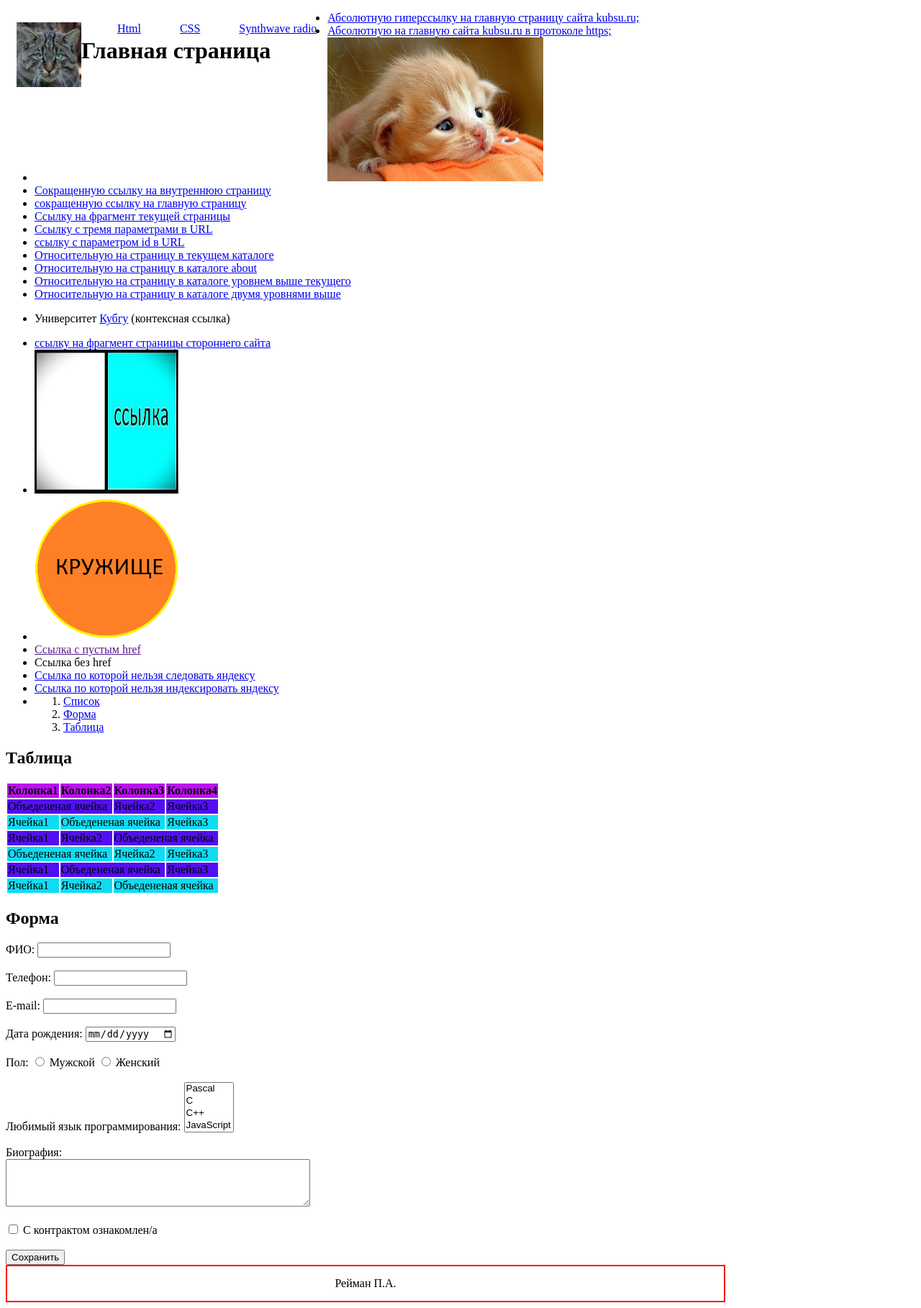
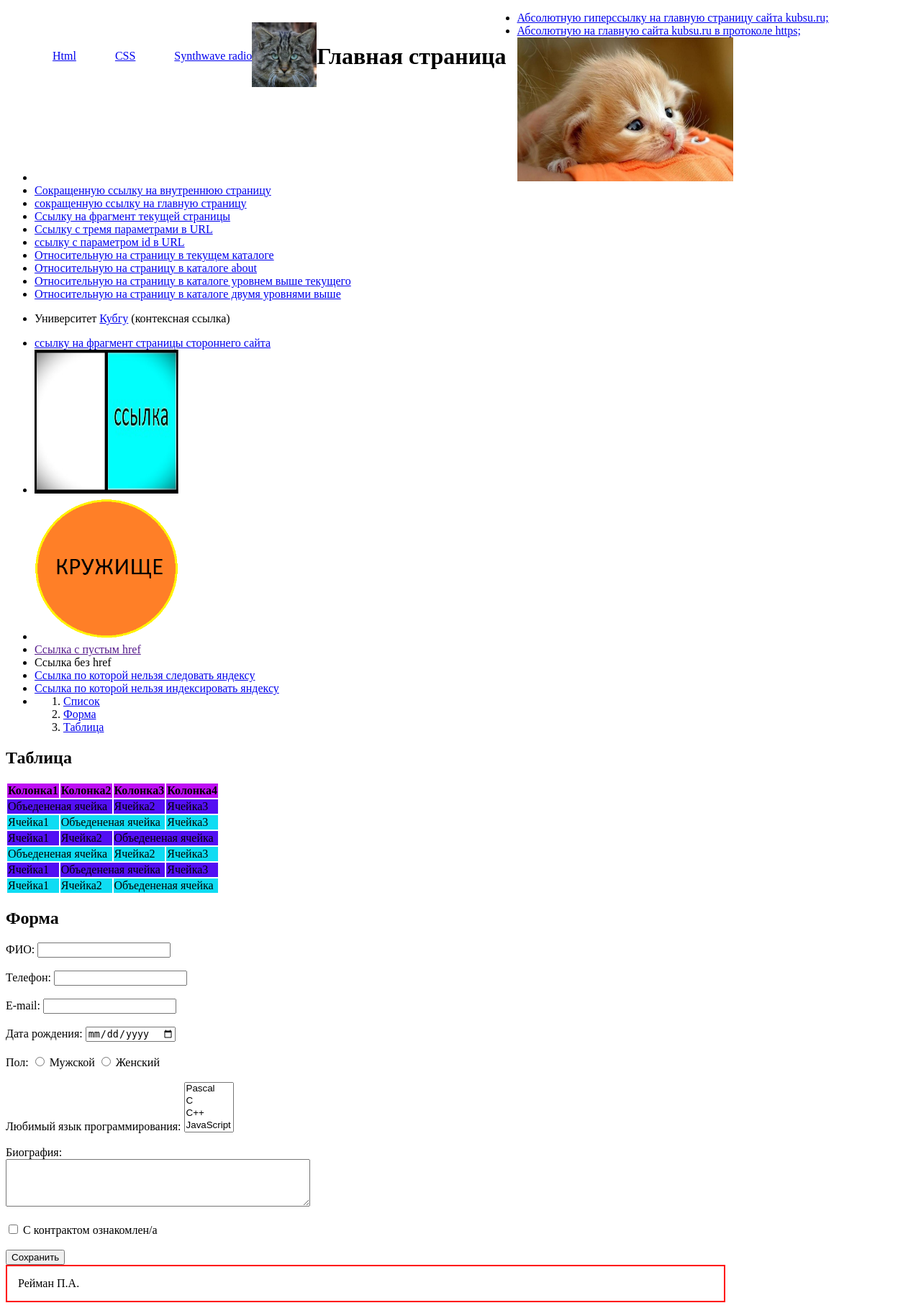
Before and after one commit to PavelReiman/PavelReiman.github.io, a PHP site: page /Two_lessons/index.html in a window 1280 px wide. Shown: the whole page at 72% size. Run offline with PHP 8.4, Linux system fonts and the light colour scheme.

Commit message:
Update style.css

```diff
--- a/Two_lessons/style.css
+++ b/Two_lessons/style.css
@@ -6,6 +6,7 @@
 	padding: 15px 15px;
 	box-sizing: border-box;
 	float: inline-start;
+	display: flex;
 }
 .logo{
 	float: left;
@@ -29,6 +30,7 @@
 	box-sizing: border-box;
 	text-align: center;
 	border: 2px solid red;
+	display: flex;
 }
 .one{
 	background: #BE0FF3;
```
